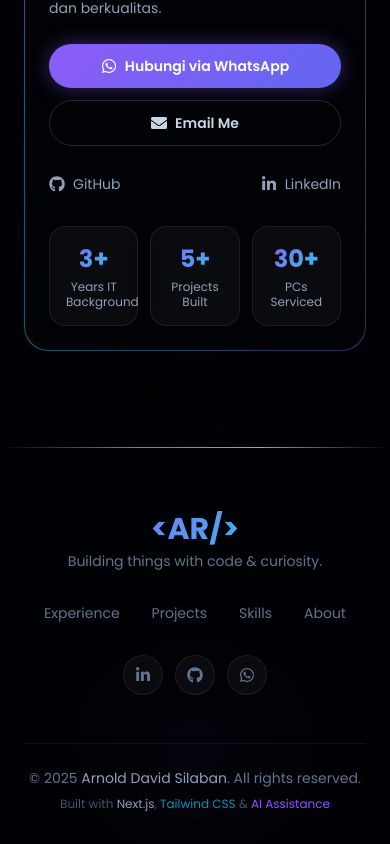
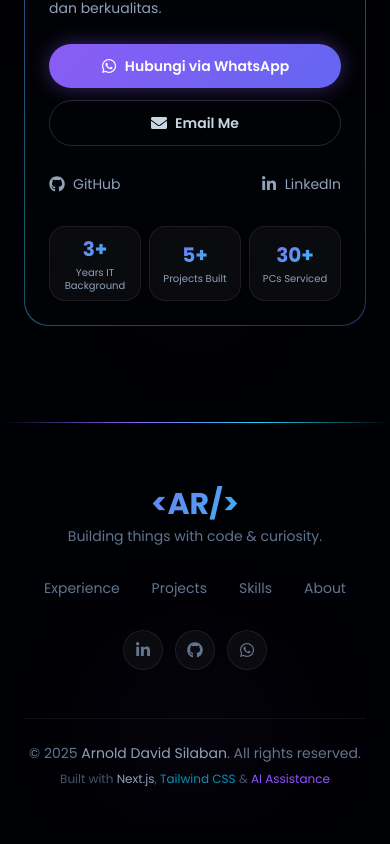
Before and after one commit to ardavids/portofolio, a Next.js app: page / in a window 390 px wide. Shown: the part 7189-8033 px from the top of the page. After the commit the page ends 8008 px from the top, so only its background shows below. Built offline with nearby package versions, Linux system fonts and the light colour scheme.

Commit message:
feat: fix ui mobile

```diff
--- a/components/pages/about.tsx
+++ b/components/pages/about.tsx
@@ -117,14 +117,14 @@ export default function About() {
               {/* Stats — right on desktop, horizontal row on mobile */}
               <div className="lg:col-span-2">
                 {/* Mobile: 3-col horizontal row */}
-                <div className="grid grid-cols-3 gap-3 lg:hidden">
+                <div className="grid grid-cols-3 gap-2 sm:gap-3 lg:hidden">
                   {stats.map((stat) => (
                     <div
                       key={stat.label}
-                      className="glass rounded-xl p-4 border border-white/8 text-center"
+                      className="glass rounded-xl p-2 sm:p-4 border border-white/8 text-center flex flex-col justify-center"
                     >
-                      <p className="text-2xl font-black gradient-text">{stat.value}</p>
-                      <p className="text-slate-400 text-xs mt-1 leading-tight">{stat.label}</p>
+                      <p className="text-xl sm:text-2xl font-black gradient-text">{stat.value}</p>
+                      <p className="text-slate-400 text-[10px] sm:text-xs mt-1 leading-tight">{stat.label}</p>
                     </div>
                   ))}
                 </div>
```
